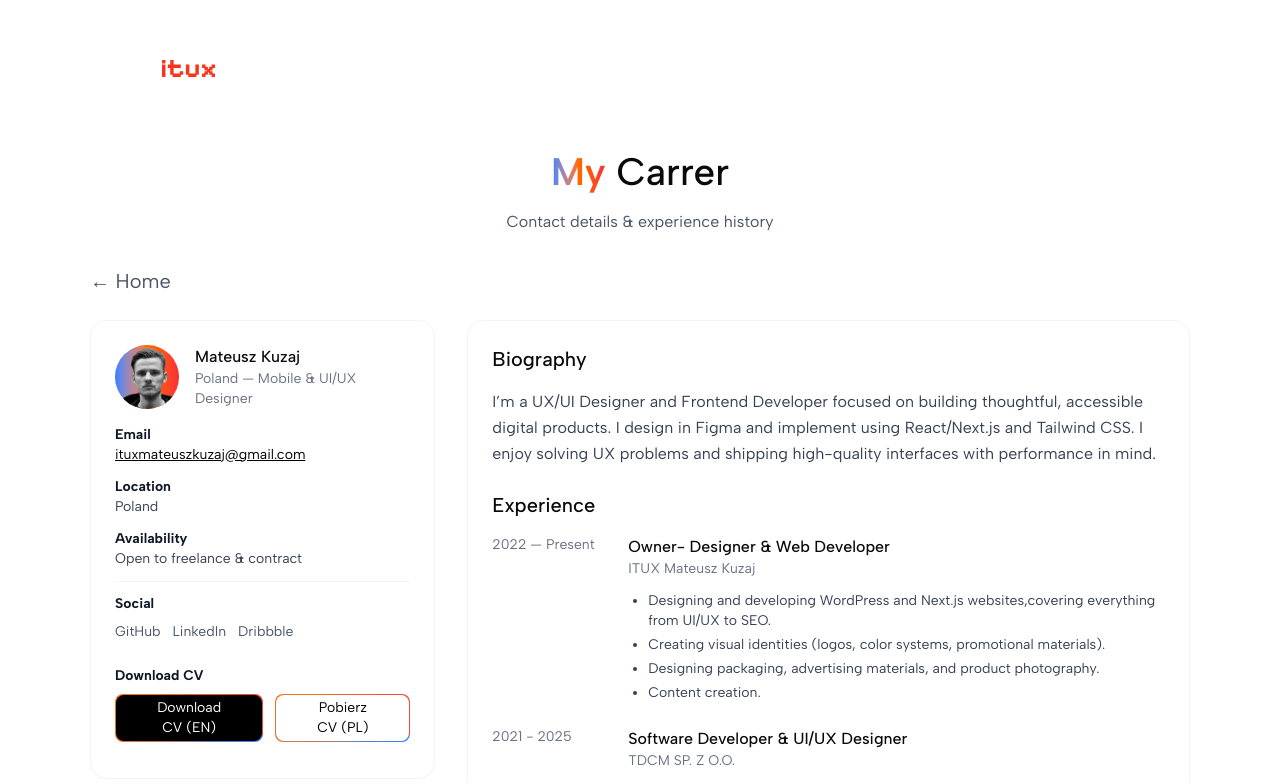
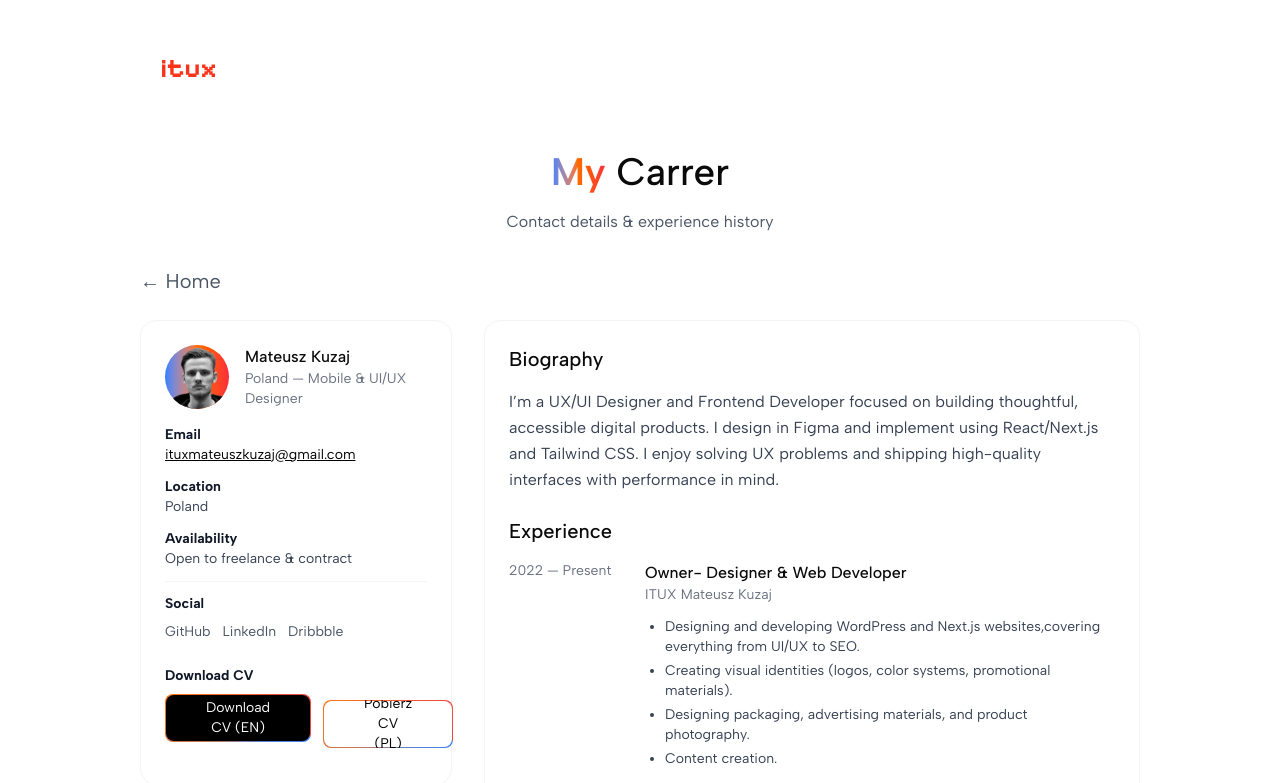
Before and after one commit to matetuh/portfolio_next, a Next.js app: page /about in a window 1280 px wide. Shown: the top 783 px of the page. Built offline with nearby package versions, Linux system fonts and the light colour scheme.

Commit message:
Update the width of Carrer section

```diff
--- a/app/about/page.tsx
+++ b/app/about/page.tsx
@@ -3,6 +3,7 @@ import Link from "next/link";
 import { FloatingNavDemo } from "@/components/FloatingNavDemo";
 import Footer from "@/components/Footer";
 import SkillBadge from "@/components/SkillBadge";
+import { GlowingEffect } from "@/components/ui/glowing-effect";
 
 export const metadata = {
   title: "About — Mateusz Kuzaj",
@@ -153,7 +154,7 @@ export default function AboutPage() {
         <FloatingNavDemo />
       </div>
 
-      <div className="max-w-[1100px] w-full mt-20">
+      <div className="w-full max-w-[1728px] px-5 sm:px-[clamp(5px,9.375vw,162px)] mx-auto mt-20">
         <header className="mb-8 text-center">
           <h1 className="text-[clamp(28px,3vw,40px)] font-medium"><span className="text-transparent bg-clip-text bg-linear-to-r from-blue-500 via-orange-500 to-red-500 font-semibold">My</span> Carrer</h1>
           <p className="text-gray-600 mt-2">Contact details & experience history</p>
@@ -165,7 +166,8 @@ export default function AboutPage() {
 
         <section className="grid grid-cols-1 lg:grid-cols-3 gap-8 mb-12">
           <div className="lg:col-span-1">
-            <div className="p-6 rounded-2xl border border-gray-100">
+            <div className="p-6 rounded-2xl border border-gray-100 relative isolate">
+              <GlowingEffect disabled={false} proximity={100} borderWidth={1} spread={40} />
               <div className="flex items-center gap-4 mb-4">
                 <img src="/avatar.png" alt="Mateusz Kuzaj" className="w-16 h-16 rounded-full object-cover bg-linear-to-r from-blue-500 via-orange-500 to-red-500" />
                 <div>
@@ -230,7 +232,8 @@ export default function AboutPage() {
           </div>
 
           <div className="lg:col-span-2">
-            <div className="p-6 rounded-2xl border border-gray-100">
+            <div className="p-6 rounded-2xl border border-gray-100 relative isolate">
+              <GlowingEffect disabled={false} proximity={100} borderWidth={1} spread={40} />
               <h3 className="text-xl font-medium mb-4">Biography</h3>
               <p className="text-gray-700 leading-relaxed mb-6">
                 I’m a UX/UI Designer and Frontend Developer focused on building thoughtful, accessible
```
